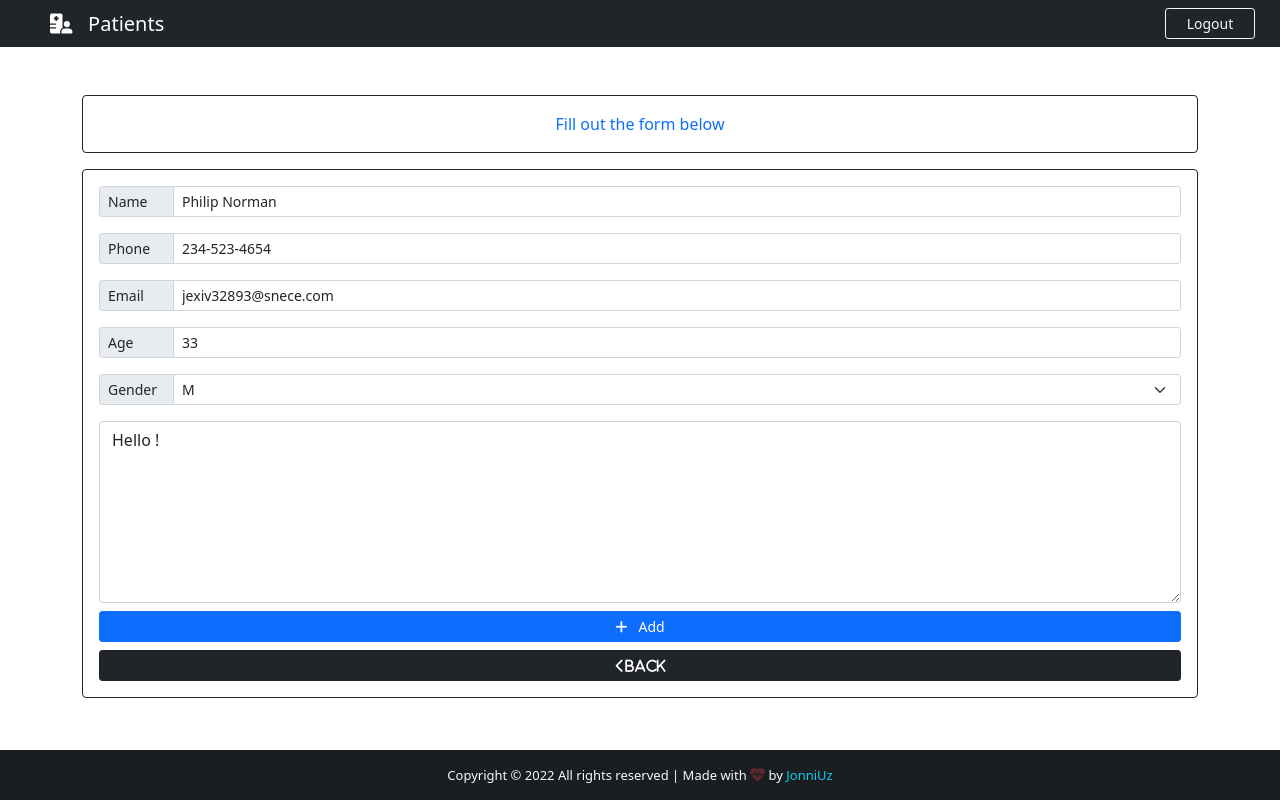
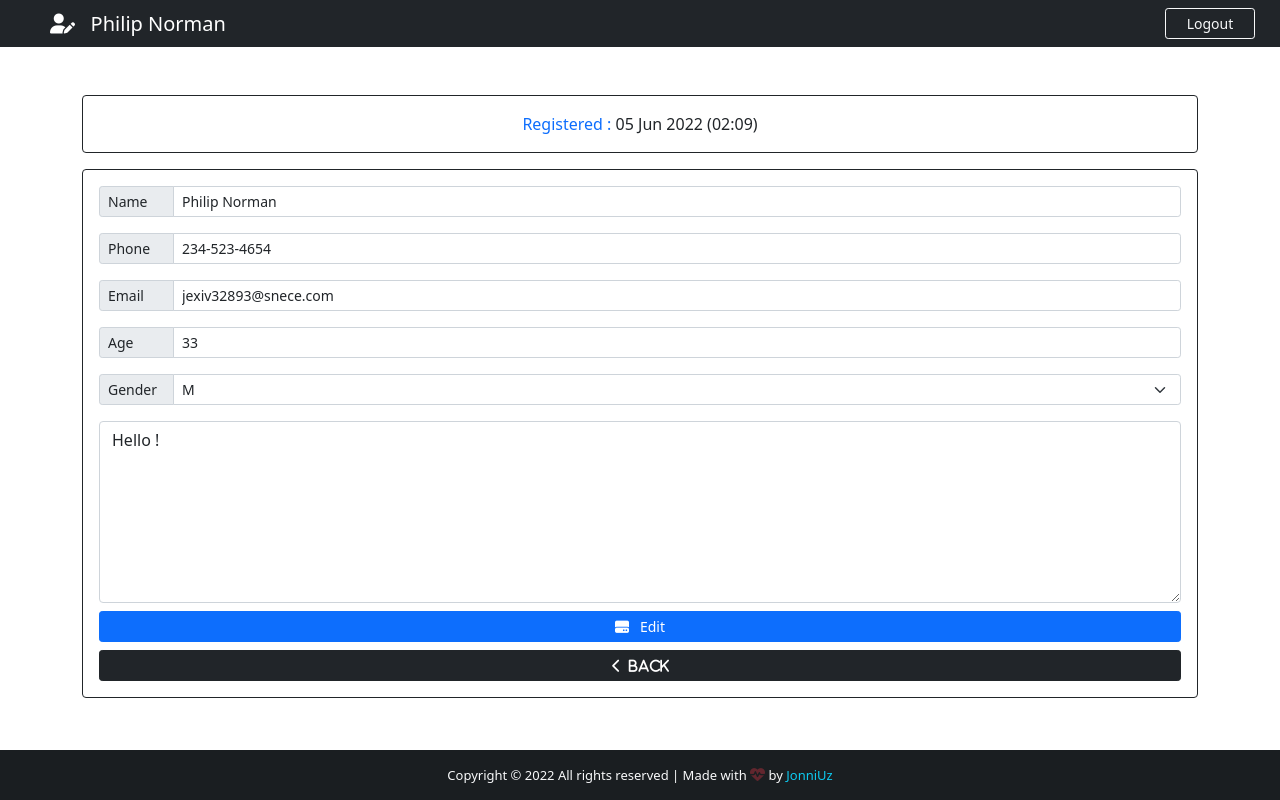
Before and after one commit to jonniuz1/HospitalMastetry, a Django app: page /patient/1/ in a window 1280 px wide. Run offline with Django 3.2, Linux system fonts and the light colour scheme; a user stored in the database is signed in; data comes from the database, SQL or seed files in the repository; both versions use the stored data as it was after the commit; some libraries are stand-ins or nearby versions.

Commit message:
Added edit delete functions and some javascript(script.js)

```diff
--- a/hospital/static/css/style.css
+++ b/hospital/static/css/style.css
@@ -14,21 +14,21 @@ body {
  # NAVBAR
  --------------------------------*/
 
-#btn-nav{
+#btn-nav {
     width: 90px;
     float: right;
     margin-right: 25px;
 }
 
 
-
 /* --------------------------------
  # FOOTER
  --------------------------------*/
-.wrapper{
+.wrapper {
     min-height: 100%;
     margin-bottom: -50px;
 }
+
 #footer,
 .push {
     height: 50px;
@@ -40,11 +40,11 @@ body {
  # LOGIN
  --------------------------------*/
 
-#btn-enter{
+#btn-enter {
     width: 90px;
 }
 
-#heart{
+#heart {
     position: absolute;
     top: 70%;
     left: 50%;
@@ -58,6 +58,15 @@ body {
  # BACKEND
  --------------------------------*/
 
-.side-label{
+.side-label {
     width: 75px;
 }
+
+#no-data {
+    position: absolute;
+    top: 50%;
+    left: 50%;
+    margin-right: -50%;
+    transform: translate(-50%, -50%);
+    font-size: 22px;
+}
--- a/hospital/static/js/script.js
+++ b/hospital/static/js/script.js
@@ -0,0 +1,11 @@
+/* ---------------------------------------------
+# All scripts here will extends to all the pages
+--------------------------------------------- */
+
+// 1) If no patient, show the message
+$(document).ready(function () {
+    var verify = $("#chk_td").length;
+    if (verify == 0) {
+        $("#no-data").text("No patient found");
+    }
+});
--- a/hospital/templates/add.html
+++ b/hospital/templates/add.html
@@ -2,7 +2,7 @@
 
 <!-- Navbar Content (icon + title) -->
 {% block nav-content %}
-    <i class="fas fa-hospital-user"></i>&nbsp;&nbsp; Patients
+    <i class="fas fa-user-plus"></i>&nbsp;&nbsp; Add Patient
 {% endblock nav-content %}
 
 <!-- Button in navbar -->
@@ -18,29 +18,36 @@
         <div class="row">
             <div class="col-lg-12">
                 <div class="card card-body border-dark text-primary mt-5">
+                    {% block card-title %}
                         <span class="text-center">Fill out the form below</span>
+                    {% endblock card-title %}
                 </div>
-            <form method="POST" action="{% url 'add_patient' %}" autocomplete="off" enctype="multipart/form-data" class="card p-3 border-dark mt-3">
+                <form method="POST" {% block action %} action="{% url 'add_patient' %}" {% endblock action %} autocomplete="off" enctype="multipart/form-data"
+                      class="card p-3 border-dark mt-3">
                     {% csrf_token %}
                     <div class="input-group input-group-sm mb-3">
                         <span class="input-group-text side-label">Name</span>
-                    <input type="text" class="form-control" name="name" placeholder="First and Last name" {% block Value-name %}{% endblock Value-name %}>
+                        <input type="text" class="form-control" name="name" placeholder="First and Last name"
+                                {% block Value-name %}{% endblock Value-name %}>
                     </div>
                     <div class="input-group input-group-sm mb-3">
                         <span class="input-group-text side-label">Phone</span>
-                    <input type="text" class="form-control" name="phone" placeholder="Patient phone" {% block Value-phone %}{% endblock Value-phone %}>
+                        <input type="text" class="form-control" name="phone" placeholder="Patient phone"
+                                {% block Value-phone %}{% endblock Value-phone %}>
                     </div>
                     <div class="input-group input-group-sm mb-3">
                         <span class="input-group-text side-label">Email</span>
-                    <input type="text" class="form-control" name="email" placeholder="Patient email" {% block Value-email %}{% endblock Value-email %}>
+                        <input type="text" class="form-control" name="email" placeholder="Patient email"
+                                {% block Value-email %}{% endblock Value-email %}>
                     </div>
                     <div class="input-group input-group-sm mb-3">
                         <span class="input-group-text side-label">Age</span>
-                    <input type="text" class="form-control" name="age" placeholder="Patient age" {% block Value-age %}{% endblock Value-age %}>
+                        <input type="text" class="form-control" name="age" placeholder="Patient age"
+                                {% block Value-age %}{% endblock Value-age %}>
                     </div>
                     <div class="input-group input-group-sm mb-3">
                         <label class="input-group-text side-label">Gender</label>
-                    <select class="form-select" name="" id="">
+                        <select class="form-select" name="gender" id="">
                             {% block Value-gender %}
                                 <option value="" hidden>Select the gender</option>
                             {% endblock Value-gender %}
@@ -51,14 +58,20 @@
 
                     </div>
                     <div class="form-group">
-                    <textarea class="form-control" name="note" rows="7" placeholder="Description is optional ...">{% block Value-note %}{% endblock Value-note %}</textarea>
+                        <textarea class="form-control" name="note" rows="7"
+                                  placeholder="Description is optional ...">{% block Value-note %}{% endblock Value-note %}</textarea>
                     </div>
                     <div class="d-grid gap-2 mt-2">
                         <button type="submit" class="btn btn-primary btn-sm">
+                            {% block btn-add %}
                                 <i class="fas fa-plus"></i>&nbsp;&nbsp; Add
+                            {% endblock btn-add %}
                         </button>
-                    <a href="{% url 'backend' %}" class="btn btn-dark btn-sm"><i class="fas fa-chevron-left">Back</i></a>
+                        <a href="{% url 'backend' %}" class="btn btn-dark btn-sm"><i class="fas fa-chevron-left">&nbsp;&nbsp;Back</i></a>
                     </div>
+                <!-- ID Hidden -->
+                {% block id-hidden %}
+                {% endblock id-hidden %}
                 </form>
             </div>
         </div>
--- a/hospital/templates/edit.html
+++ b/hospital/templates/edit.html
@@ -1,4 +1,22 @@
 {% extends 'add.html' %}
+
+<!-- Navbar Content (icon + title) -->
+{% block nav-content %}
+    <i class="fas fa-user-edit"></i>&nbsp;&nbsp; {{ patient.name }}
+{% endblock nav-content %}
+
+<!-- Card title (in add.html) extended here -->
+{% block card-title %}
+    <span class="text-center">Registered : <span
+            class="text-dark">{{ patient.created_at|date:'d M Y (h:i)' }}</span></span>
+{% endblock card-title %}
+
+<!-- Add button (in add.html) extended here -->
+{% block btn-add %}
+    <i class="fas fa-hdd"></i>&nbsp;&nbsp; Edit
+{% endblock btn-add %}
+<!-- Block Action -->
+{% block action %} action="{% url 'edit_patient' %}" {% endblock action %}
 
 
 <!-- =================== All <inputs Extended =================== -->
@@ -12,8 +30,13 @@
 {% block Value-age %} value="{{ patient.age }}" {% endblock Value-age %}
 <!-- Gender -->
 {% block Value-gender %}
-<option style="background-color: #d3d3d3; color: #007bff">{{ patient.gender }}</option>
+    <option style="background-color: #d3d3d3; color: #007bff">{{ patient.gender }}</option>
 {% endblock Value-gender %}
 
-<!-- Age -->
+<!-- Note -->
 {% block Value-note %}{{ patient.note }}{% endblock Value-note %}
+
+<!-- ID Hidden (denied here) -->
+{% block id-hidden %}
+    <input type="text" value="{{ patient.id }}" name="id" hidden>
+{% endblock id-hidden %}
--- a/hospital/urls.py
+++ b/hospital/urls.py
@@ -13,7 +13,11 @@ urlpatterns = [
     path('backend/', views.backend, name='backend'),
     # Path to Add patient
     path('add_patient/', views.add_patient, name='add_patient'),
-    # Path to Edit patient individually
+    # Path to view patient individually
     path('patient/<str:patient_id>/', views.patient, name='patient'),
+    # Path to edit patient individually
+    path('edit_patient/', views.edit_patient, name='edit_patient'),
+    # Path to delete patient
+    path('delete_patient/<str:patient_id>/', views.delete_patient, name='delete_patient'),
 ]
 # from django.contrib.auth.urls
--- a/hospital/views.py
+++ b/hospital/views.py
@@ -3,6 +3,7 @@ from django.shortcuts import render
 
 # My Imports
 from django.contrib.auth.decorators import login_required
+from django.views.decorators.cache import cache_control
 from django.contrib import messages
 from django.urls import reverse
 from django.db.models import Q
@@ -17,6 +18,7 @@ def frontend(request):
 
 # ----- ====== BACKEND SECTION ===== -----
 # Function to render the back page
+@cache_control(no_cache=True, must_revalidade=True, no_store=True)
 @login_required(login_url='login')
 def backend(request):
     if 'q' in request.GET:
@@ -35,6 +37,7 @@ def backend(request):
 
 
 # Function to Add new patient
+@cache_control(no_cache=True, must_revalidade=True, no_store=True)
 @login_required(login_url='login')
 def add_patient(request):
     if request.method == "POST":
@@ -56,10 +59,44 @@ def add_patient(request):
 
     return render(request, 'add.html')
 
-# Function to edit Patient
+
+# Function to view Patient individually
+@cache_control(no_cache=True, must_revalidade=True, no_store=True)
 @login_required(login_url='login')
 def patient(request, patient_id):
     patient = Patient.objects.get(id=patient_id)
     if patient != None:
         return render(request, 'edit.html', {'patient': patient})
-    # if request.method == "POST":
+
+
+# Function to delete Patient individually
+@cache_control(no_cache=True, must_revalidade=True, no_store=True)
+@login_required(login_url='login')
+def delete_patient(request, patient_id):
+    patient = Patient.objects.get(id=patient_id)
+    patient.delete()
+    messages.success(request, f'{patient.name} deleted successfully!')
+    return HttpResponseRedirect(reverse('backend'))
+
+
+
+# Function to edit Patient
+@cache_control(no_cache=True, must_revalidade=True, no_store=True)
+@login_required()
+def edit_patient(request):
+    if request.method == "POST":
+        patient_id = request.POST.get('id')
+        patient = Patient.objects.get(id=patient_id)
+        if patient != None:
+            patient.name = request.POST.get('name')
+            patient.phone = request.POST.get('phone')
+            patient.email = request.POST.get('email')
+            patient.age = request.POST.get('age')
+            patient.gender = request.POST.get('gender')
+            patient.note = request.POST.get('note')
+            patient.save()
+            messages.success(request, f"{patient.name} updated successfully!")
+            return HttpResponseRedirect(reverse('backend'))
+        else:
+            messages.error(request, "Enter data correctly.")
+            return HttpResponseRedirect(reverse('backend'))
```
Also changed, not shown: hospital/templates/backend.html (+9 -4 lines), db.sqlite3. Lines whose indentation alone changed are shown as unchanged.
